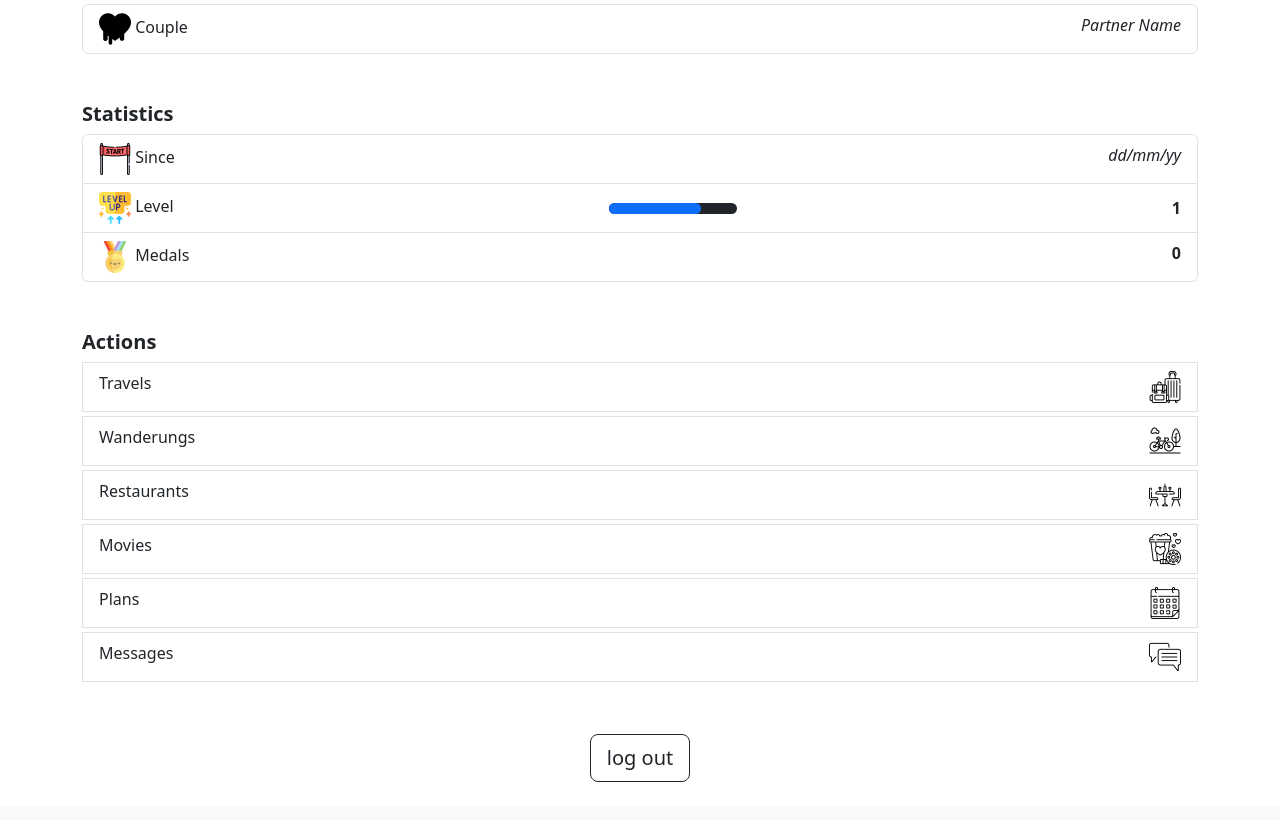
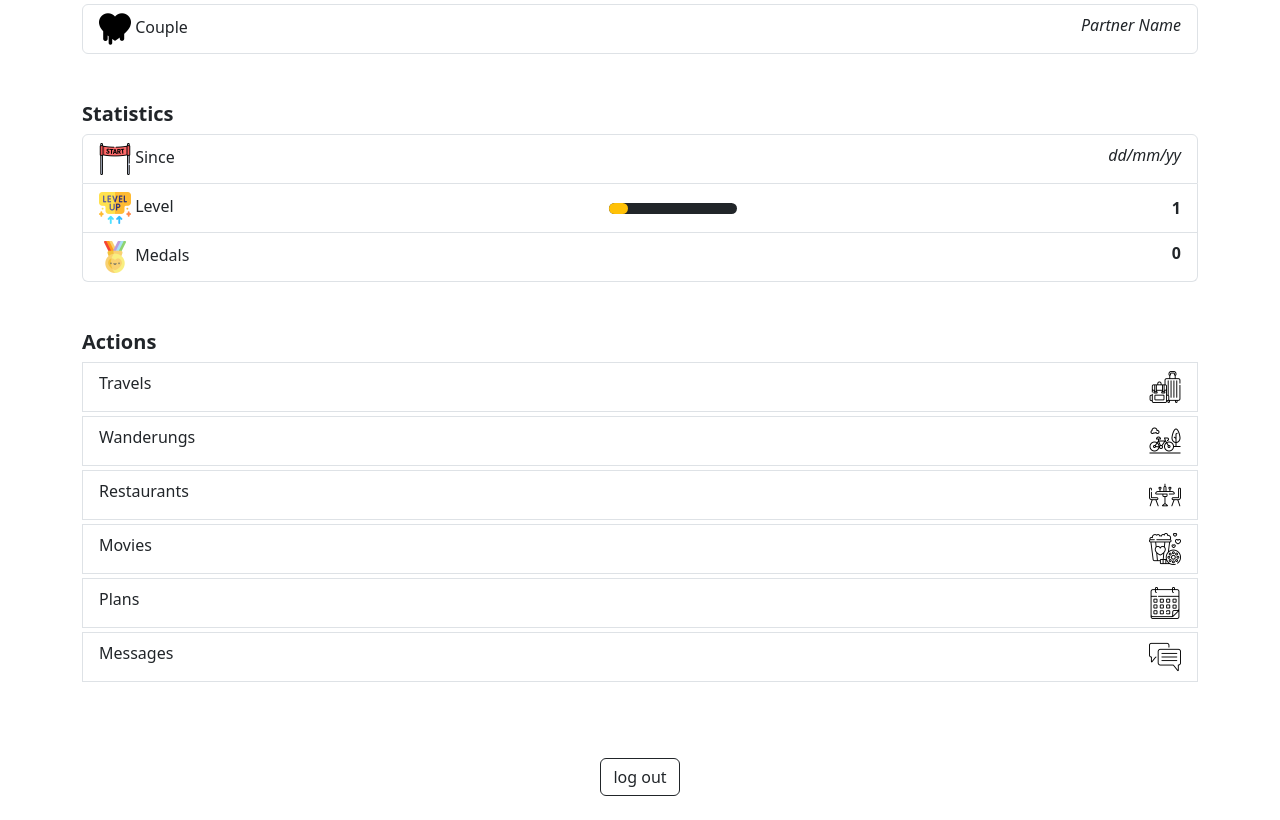
Before and after one commit to blankhall98/sandb, a Flask app: page / in a window 1280 px wide. Shown: the part 138-958 px from the top of the page. Before the commit the page ends 920 px from the top, so only its background shows below. Run offline with Flask 2, Linux system fonts and the light colour scheme.

Commit message:
style index

```diff
--- a/templates/index.html
+++ b/templates/index.html
@@ -18,7 +18,7 @@
         <li class="list-group-item d-flex justify-content-between"><span><img src="{{url_for('static', filename='images/start.png')}}" alt="..." class="img-action"> Since</span> <i>dd/mm/yy</i></li>
         <li class="list-group-item d-flex justify-content-between align-items-center"><span><img src="{{url_for('static', filename='images/level-up.png')}}" alt="..." class="img-action"> Level</span>
            <div class="lvlbar rounded bg-dark d-flex flex-row">
-            <div class="lvlbar bg-primary rounded" style="width: 72%">
+            <div class="lvlbar bg-warning rounded" style="width: 15%">
             </div>
            </div><b>1</b></li>
         <li class="list-group-item d-flex justify-content-between"><span><img src="{{url_for('static', filename='images/medal.png')}}" alt="..." class="img-action"> Medals</span><b>0</b></li>
@@ -40,9 +40,9 @@
 </div>
 <br>
 
-<br>
+<br><br>
     <div class="container d-flex justify-content-center">
-        <a href="{{url_for('login')}}"><div class="btn btn-outline-dark btn-lg">log out</div></a>
+        <a href="{{url_for('login')}}"><div class="btn btn-outline-dark">log out</div></a>
     </div>
 <br>
 {%endblock%}
```
